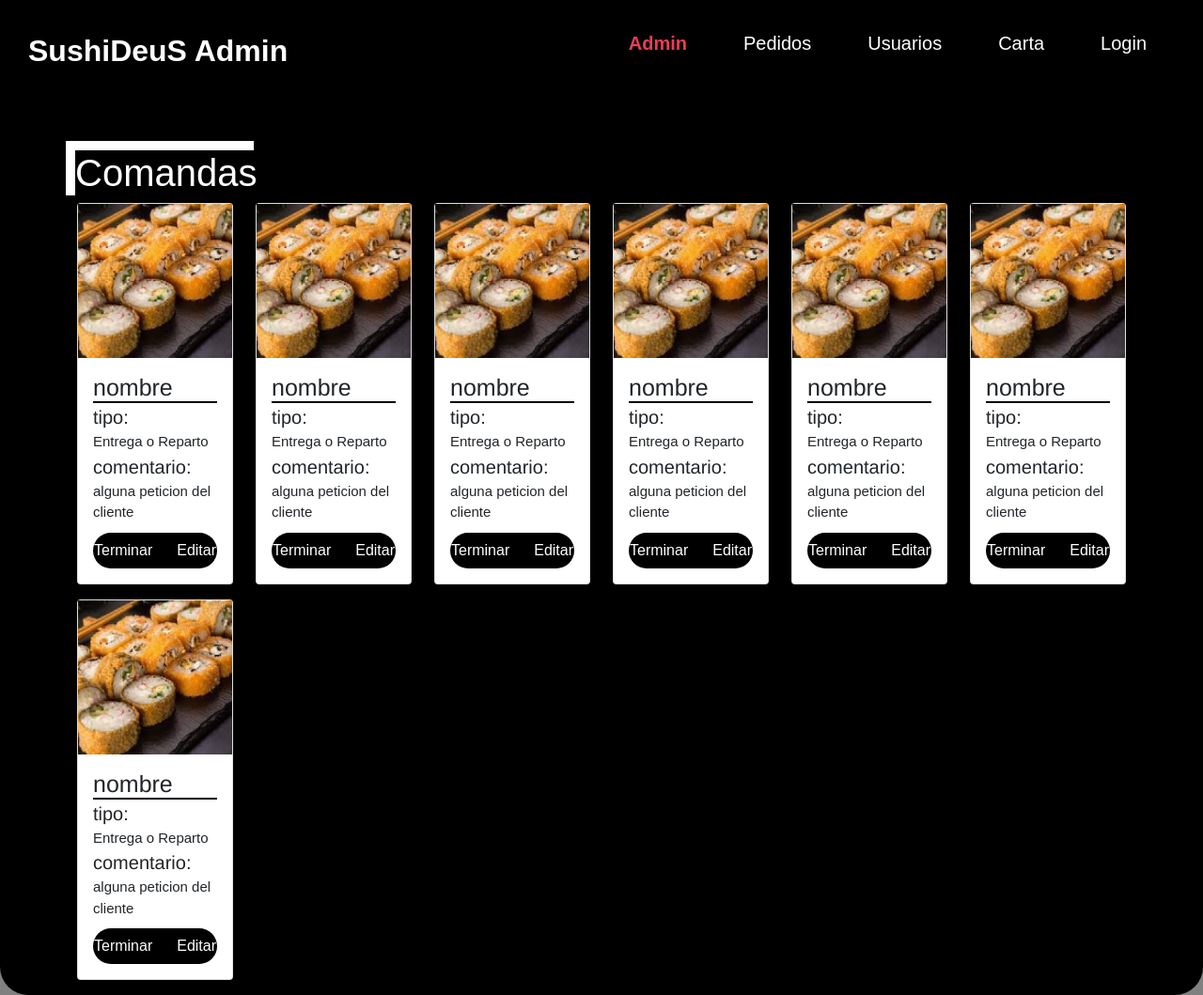
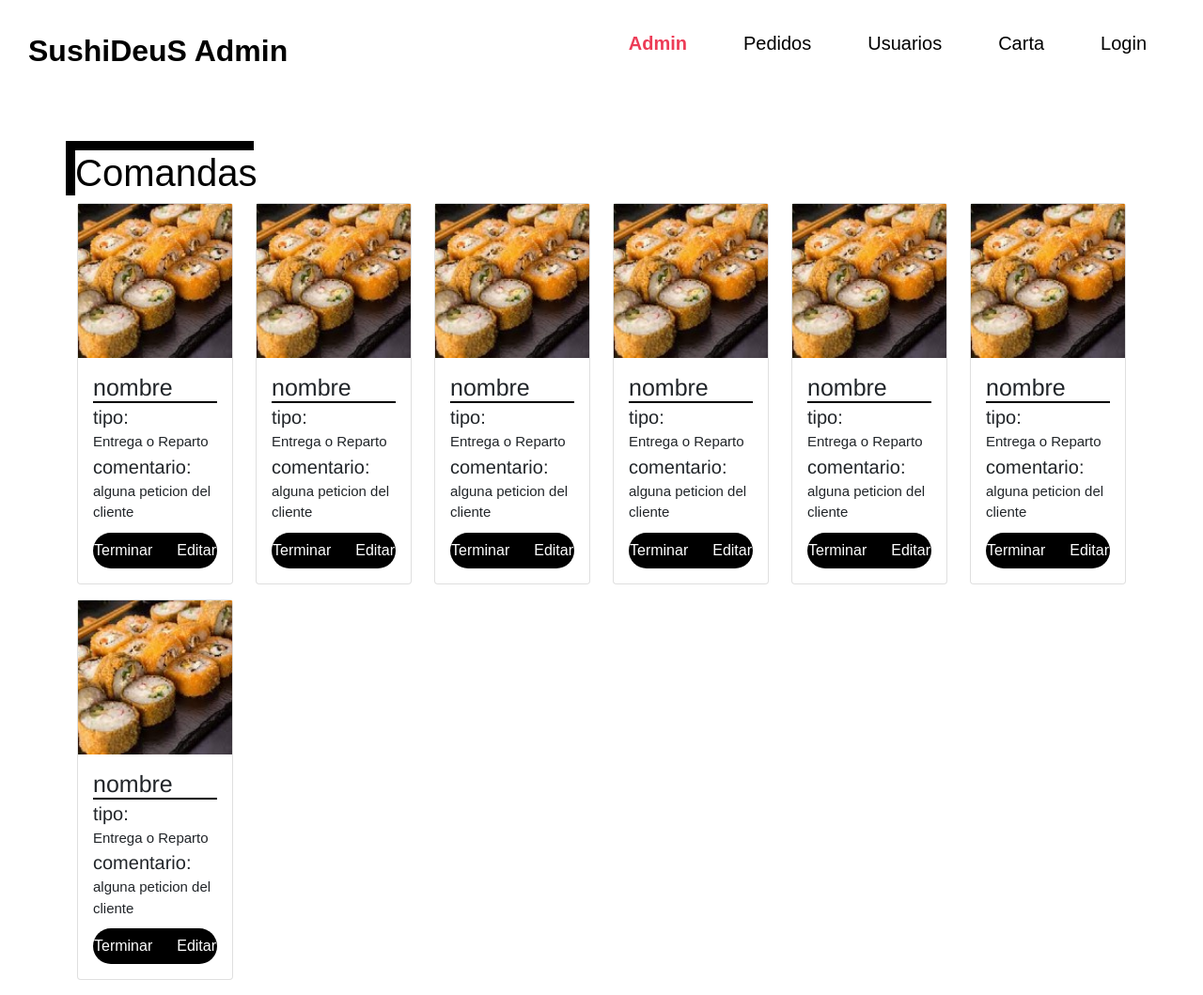
Before and after one commit to xJonathanMx/sitio, a Django app: page /admins/ in a window 1280 px wide. Shown: the whole page at 94% size. Run offline with Django 5.2, Linux system fonts and the light colour scheme.

Commit message:
admin-editado

```diff
--- a/aplicacion/static/css/admin.css
+++ b/aplicacion/static/css/admin.css
@@ -34,7 +34,7 @@ body {
 .navbar .logo {
     font-size: 2em;
     font-weight: bold;
-    color: #fff;
+    color: #000000;
     text-decoration: none;
 }
 
@@ -60,7 +60,7 @@ body {
 }
 
 .navbar .nav-links ul li a {
-    color: #fff;
+    color: #000000;
     text-decoration: none;
 
 }
@@ -84,18 +84,17 @@ nav.abajo .nav-links ul li a {
 
 
 .TitAdmin{
-    background-color: black;
     height: 90%;
     padding-top: 150px;
     border-end-end-radius: 30px;
     border-bottom-left-radius:  30px;
 }
 #titcoman{
-    border-left: 10px solid white ;
-    border-top: 10px solid white;
+    border-left: 10px solid rgb(0, 0, 0) ;
+    border-top: 10px solid rgb(0, 0, 0);
     width: 200px;
     margin-left: 70px;
-    color: white;
+    color: rgb(0, 0, 0);
 
 }
 
@@ -103,7 +102,6 @@ nav.abajo .nav-links ul li a {
     margin-top: 0;
     margin-bottom: 0;
     font-size: 15px;
-
 }
 .card-body h1{
     font-size: 25px;
@@ -128,6 +126,10 @@ font-family: 'Franklin Gothic Medium', 'Arial Narrow', Arial, sans-serif;
 .btn{
     color: white;
 }
+
+.btn:hover{
+    color: rgb(180, 180, 180);
+}
 .ajustes{
     width: 400px;
     height: 0px;
@@ -145,7 +147,7 @@ font-family: 'Franklin Gothic Medium', 'Arial Narrow', Arial, sans-serif;
     margin: 5px;
     border-radius: 10px;
 }
-@media screen and (max-width : 900px) {
+@media screen and (max-width : 1100px) {
 
     /* Estilos para el navbar para celular*/
     .navbar{
@@ -248,14 +250,14 @@ font-family: 'Franklin Gothic Medium', 'Arial Narrow', Arial, sans-serif;
 
         padding-left: 500px;
         height: 0px;
-       width: 100px;
+        width: 100px;
 
     }
     #titcoman{
         width: 150px;
         font-size: 20px;
-         border-left: 5px solid white;
-         border-top: 5px solid white;
+        border-left: 5px solid white;
+        border-top: 5px solid white;
     }
     .ajustes a{
         font-size: 10px;
--- a/aplicacion/templates/aplicacion/admin_usuario.html
+++ b/aplicacion/templates/aplicacion/admin_usuario.html
@@ -12,7 +12,7 @@
     <link rel="stylesheet" href="{% static "../static/css/admin.css" %}">
 </head>
 
-<body style="background-color: grey;">
+<body>
     <nav class="navbar">
         <a href="#" class="logo">SushiDeuS Admin</a>
         <div class="nav-links">
```
